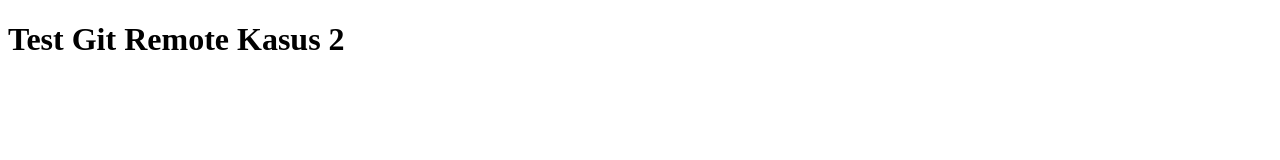
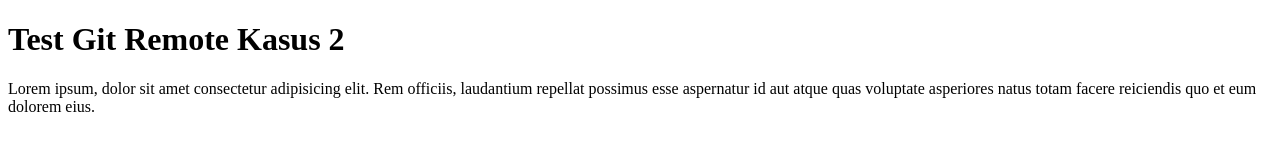
Before and after one commit to arisafaribinridwan/git-test-2, a plain HTML site: page index.html in a window 1280 px wide. Drawn offline with Linux system fonts and the light colour scheme.

Commit message:
tambah paragraf

```diff
--- a/index.html
+++ b/index.html
@@ -8,5 +8,6 @@
 </head>
 <body>
     <h1>Test Git Remote Kasus 2</h1>
+    <p>Lorem ipsum, dolor sit amet consectetur adipisicing elit. Rem officiis, laudantium repellat possimus esse aspernatur id aut atque quas voluptate asperiores natus totam facere reiciendis quo et eum dolorem eius.</p>
 </body>
 </html>
```
